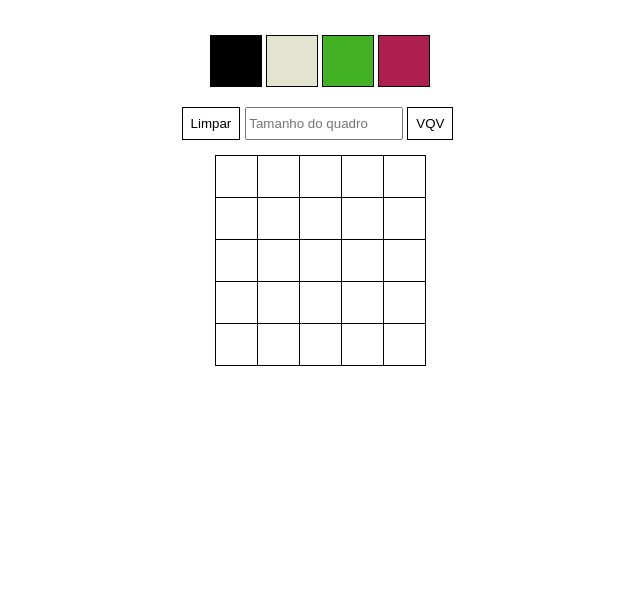
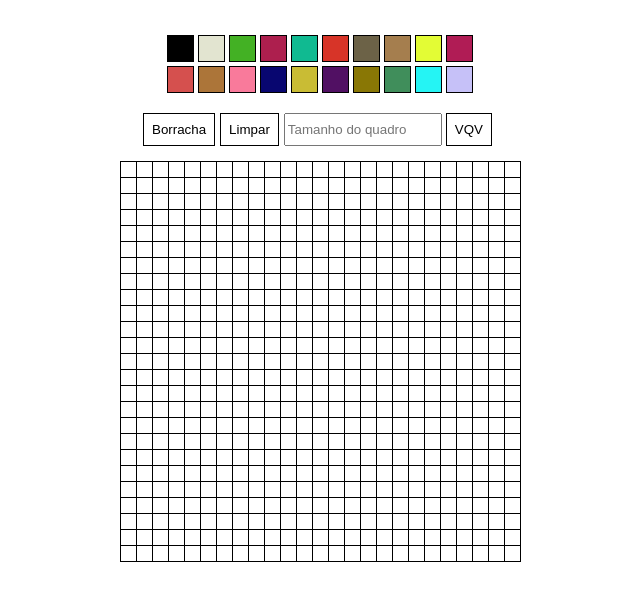
Before and after one commit to rafaelgeronimo/trybe-project-pixels-art, a plain HTML site: page index.html in a window 1280 px wide. Shown: the part 61-662 px from the top of the page, without its empty margins (320-960 px from the left). Drawn offline with Linux system fonts and the light colour scheme.

Commit message:
Eraser Tool created

```diff
--- a/assets/css/style.css
+++ b/assets/css/style.css
@@ -23,8 +23,8 @@ body {
 .color {
   border: 1px solid black;
   display: inline-block;
-  height: 50px;
-  width: 50px;
+  height: 25px;
+  width: 25px;
 }
 
 .color:first-child {
@@ -40,9 +40,9 @@ body {
 .pixel {
   border: 1px solid black;
   display: table-cell;
-  height: 41px;
+  height: 15px;
   padding: 0;
-  width: 41px;
+  width: 15px;
 }
 
 .actionButton {
--- a/assets/js/script.js
+++ b/assets/js/script.js
@@ -2,7 +2,7 @@ const pixelBoard = document.querySelector('#pixel-board');
 let selectedColor = 'rgb(0 , 0 , 0)';
 const colorBox = document.getElementsByClassName('color');
 const clearButton = document.querySelector('#clear-board');
-
+const eraserButton = document.querySelector('#eraser-tool');
 
 // Função para criar a paleta de cores selecionáveis
 function createColor() {
@@ -74,13 +74,18 @@ function clearCanvas() {
   }
 }
 
+function eraserTool() {
+  selectedColor = 'rgb(255 , 255 , 255)';
+}
+
 clearButton.addEventListener('click', clearCanvas);
+eraserButton.addEventListener('click', eraserTool);
 
 function checkBoardSize(boardSize) {
   if (boardSize < 5) {
     boardSize = 5;
-  } else if (boardSize > 50) {
-    boardSize = 50;
+  } else if (boardSize > 75) {
+    boardSize = 75;
   }
   pixelBoard.innerHTML = '';
   drawPixelBoard(boardSize);
@@ -99,6 +104,6 @@ generateBoard.addEventListener('click', function () {
 
 window.onload = function () {
   createColor();
-  drawPixelBoard(5);
+  drawPixelBoard(25);
   paintPixel();
 };
--- a/index.html
+++ b/index.html
@@ -17,11 +17,28 @@
         <li class="color"></li>
         <li class="color"></li>
         <li class="color"></li>
+        <li class="color"></li>
+        <li class="color"></li>
+        <li class="color"></li>
+        <li class="color"></li>
+        <li class="color"></li>
+        <li class="color"></li> <br>
+        <li class="color"></li>
+        <li class="color"></li>
+        <li class="color"></li>
+        <li class="color"></li>
+        <li class="color"></li>
+        <li class="color"></li>
+        <li class="color"></li>
+        <li class="color"></li>
+        <li class="color"></li>
+        <li class="color"></li>
       </ul>
       <section id="controls" class="controls">
+        <button id="eraser-tool" class="actionButton">Borracha</button>
         <button id="clear-board" class="actionButton">Limpar</button>
         <form method="dialog">
-          <input type="number" id="board-size" class="board-size" min="1" max="50" placeholder="Tamanho do quadro">
+          <input type="number" id="board-size" class="board-size" min="1" max="100" placeholder="Tamanho do quadro">
           <button id="generate-board" class="actionButton">VQV</button>
         </form>
       </section>
```
